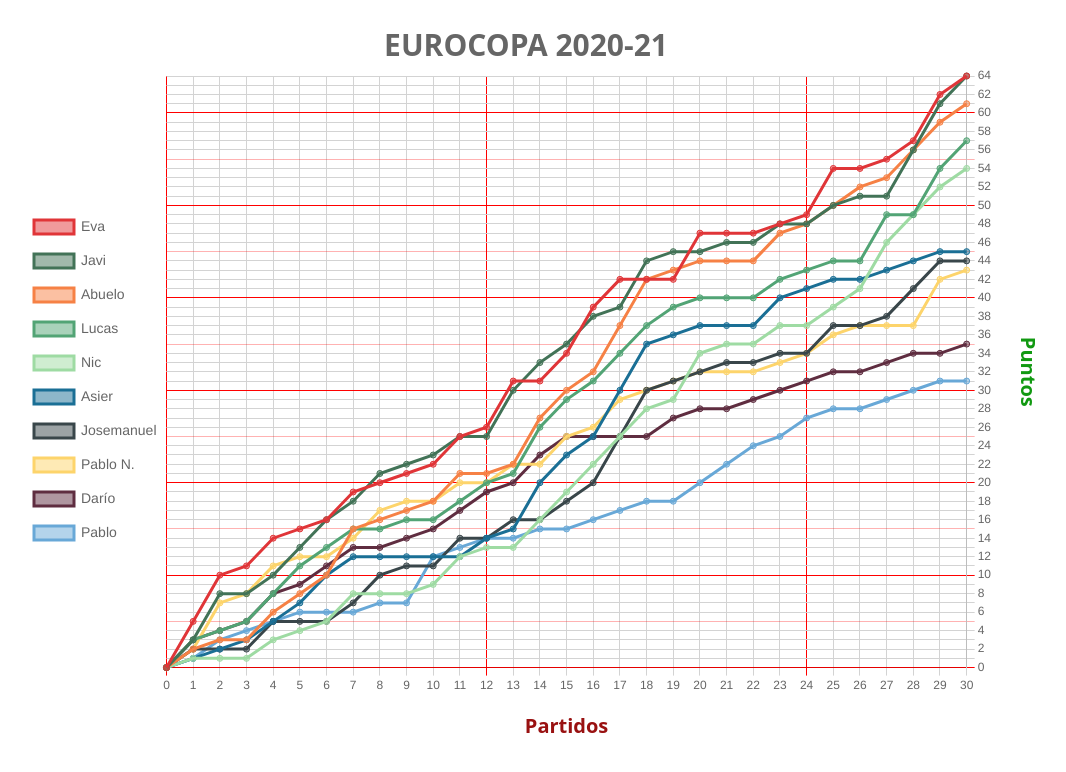
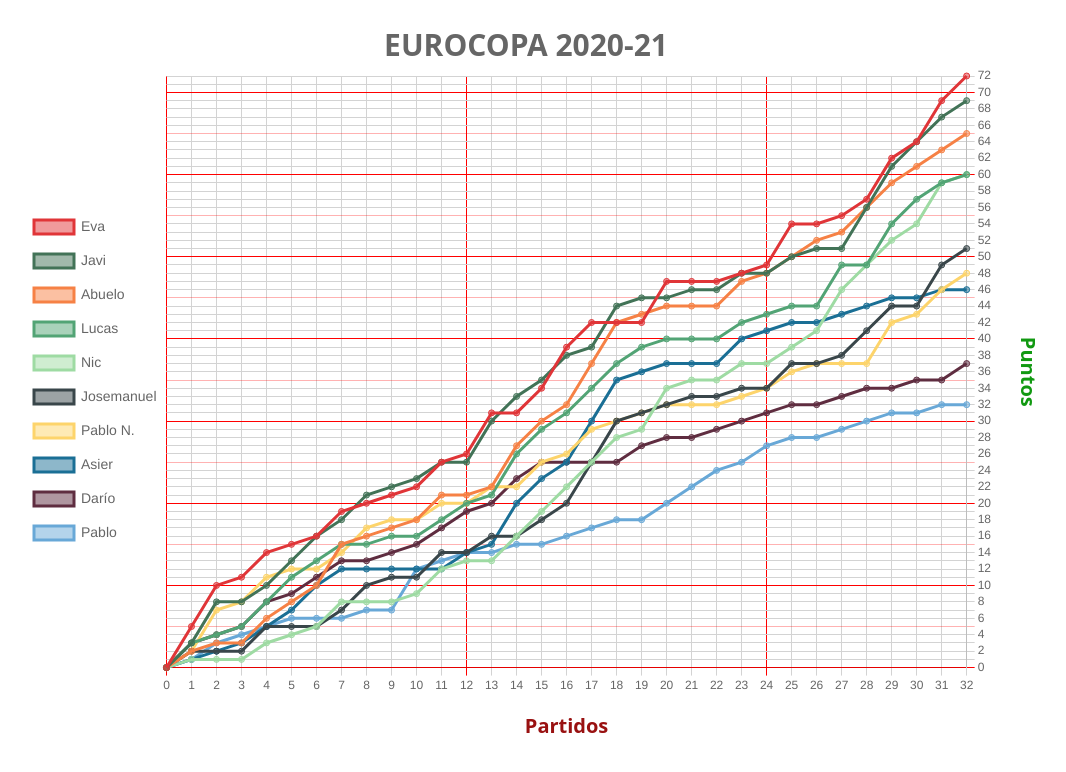
Before and after one commit to Konisakae/euro_ropers, a plain HTML site: page index.html in a window 1280 px wide. Shown: the whole page, without its empty margins (114-1180 px from the left). Drawn offline with nearby package versions, Linux system fonts and the light colour scheme.

Commit message:
Update index.html

```diff
--- a/index.html
+++ b/index.html
@@ -17,7 +17,7 @@
 
 var ptos = 0;
 
-while (ptos <= 30) {
+while (ptos <= 32) {
   labels.push(ptos);
   ptos++;
 }
@@ -30,21 +30,21 @@ const data = {
       backgroundColor: "#E035387F",
       borderColor: "#E03538",
       data: [
-        0, 5, 10, 11, 14, 15, 16, 19, 20, 21, 22, 25, 26, 31, 31, 34, 39, 42, 42,42,47,47,47,48,49,54,54,55,57,62,64],
+        0, 5, 10, 11, 14, 15, 16, 19, 20, 21, 22, 25, 26, 31, 31, 34, 39, 42, 42,42,47,47,47,48,49,54,54,55,57,62,64,69,72],
     },
        {
       label: "Javi",
       backgroundColor: "#4273577F",
       borderColor: "#427357",
       data: [
-        0, 3, 8, 8, 10, 13, 16, 18, 21, 22, 23, 25, 25, 30, 33, 35, 38, 39,44,45,45,46,46,48,48,50,51,51,56,61,64 ],
+        0, 3, 8, 8, 10, 13, 16, 18, 21, 22, 23, 25, 25, 30, 33, 35, 38, 39,44,45,45,46,46,48,48,50,51,51,56,61,64,67,69 ],
     },
      {
       label: "Abuelo",
       display: false,
       backgroundColor: "#F681457f",
       borderColor: "#F68145",
-      data: [0, 2, 3, 3, 6, 8, 10, 15, 16, 17, 18, 21, 21, 22, 27, 30, 32, 37, 42,43,44,44,44,47,48,50,52,53,56,59,61],
+      data: [0, 2, 3, 3, 6, 8, 10, 15, 16, 17, 18, 21, 21, 22, 27, 30, 32, 37, 42,43,44,44,44,47,48,50,52,53,56,59,61,63,65],
     },
 
 
@@ -52,26 +52,21 @@ const data = {
       label: "Lucas",
       backgroundColor: "#52A4757F",
       borderColor: "#52A475",
-      data: [0, 3, 4, 5, 8, 11, 13, 15, 15, 16, 16, 18, 20, 21, 26, 29, 31, 34, 37,39,40,40,40,42,43,44,44,49,49,54,57],
+      data: [0, 3, 4, 5, 8, 11, 13, 15, 15, 16, 16, 18, 20, 21, 26, 29, 31, 34, 37,39,40,40,40,42,43,44,44,49,49,54,57,59,60],
     },
        {
       label: "Nic",
       backgroundColor: "#9EDBA37F",
       borderColor: "#9EDBA3",
-      data: [0, 1, 1, 1, 3, 4, 5, 8, 8, 8, 9, 12, 13, 13, 16, 19, 22, 25, 28,29,34,35,35,37,37,39,41,46,49,52,54],
+      data: [0, 1, 1, 1, 3, 4, 5, 8, 8, 8, 9, 12, 13, 13, 16, 19, 22, 25, 28,29,34,35,35,37,37,39,41,46,49,52,54,59,60],
     },
-    {
-      label: "Asier",
-      display: false,
-      backgroundColor: "#1A6F957F",
-      borderColor: "#1A6F95",
-      data: [0, 1, 2, 3, 5, 7, 10, 12, 12, 12, 12, 12, 14, 15, 20, 23, 25, 30, 35,36,37,37,37,40,41,42,42,43,44,45,45],
-    },{
+
+      {
       label: "Josemanuel",
       display: false,
       backgroundColor: "#39464A7F",
       borderColor: "#39464A",
-      data: [0, 2, 2, 2, 5, 5, 5, 7, 10, 11, 11, 14, 14, 16, 16, 18, 20, 25, 30,31,32,33,33,34,34,37,37,38,41,44,44],
+      data: [0, 2, 2, 2, 5, 5, 5, 7, 10, 11, 11, 14, 14, 16, 16, 18, 20, 25, 30,31,32,33,33,34,34,37,37,38,41,44,44,49,51],
     },
 
      {
@@ -80,25 +75,28 @@ const data = {
       backgroundColor: "#FDD46B7F",
       borderColor: "#FDD46B",
       data: [
-        0, 2, 7, 8, 11, 12, 12, 14, 17, 18, 18, 20, 20, 22, 22, 25, 26, 29, 30,31,32,32,32,33,34,36,37,37,37,42,43],
+        0, 2, 7, 8, 11, 12, 12, 14, 17, 18, 18, 20, 20, 22, 22, 25, 26, 29, 30,31,32,32,32,33,34,36,37,37,37,42,43,46,48],
     },
 
-
-
-
-
+    {
+      label: "Asier",
+      display: false,
+      backgroundColor: "#1A6F957F",
+      borderColor: "#1A6F95",
+      data: [0, 1, 2, 3, 5, 7, 10, 12, 12, 12, 12, 12, 14, 15, 20, 23, 25, 30, 35,36,37,37,37,40,41,42,42,43,44,45,45,46,46],
+    },
 
     {
       label: "Darío",
       backgroundColor: "#5F2D407F",
       borderColor: "#5F2D40",
-      data: [0, 3, 4, 5, 8, 9, 11, 13, 13, 14, 15, 17, 19, 20, 23, 25, 25, 25, 25,27,28,28,29,30,31,32,32,33,34,34,35],
+      data: [0, 3, 4, 5, 8, 9, 11, 13, 13, 14, 15, 17, 19, 20, 23, 25, 25, 25, 25,27,28,28,29,30,31,32,32,33,34,34,35,35,37],
     },
     {
       label: "Pablo",
       backgroundColor: "#68A8D77F",
       borderColor: "#68A8D7",
-      data: [0, 1, 3, 4, 5, 6, 6, 6, 7, 7, 12, 13, 14, 14, 15, 15, 16, 17, 18,18, 20,22,24,25,27,28,28,29,30,31,31],
+      data: [0, 1, 3, 4, 5, 6, 6, 6, 7, 7, 12, 13, 14, 14, 15, 15, 16, 17, 18,18, 20,22,24,25,27,28,28,29,30,31,31,32,32],
     },
   ],
 };
```
